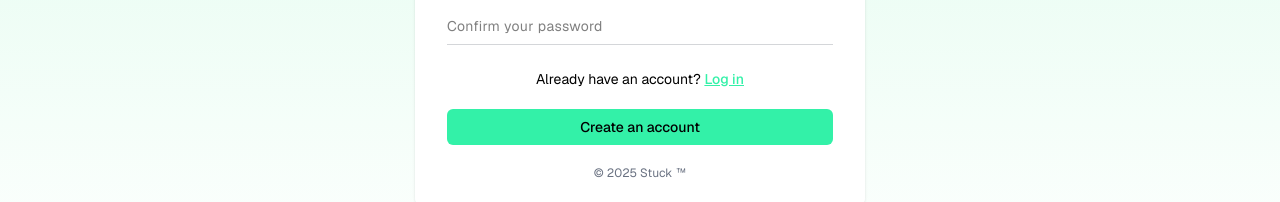
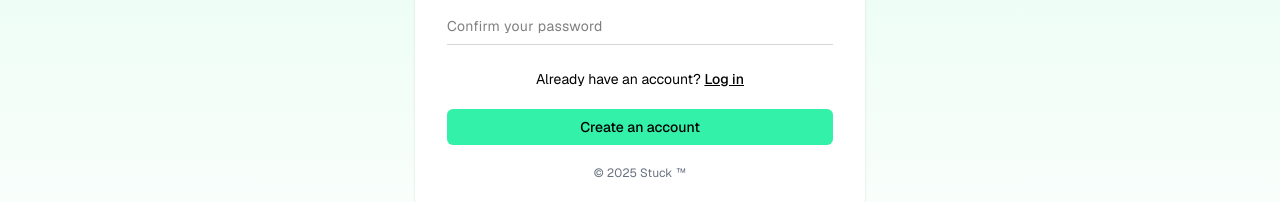
Before and after one commit to elsatafilajj/react-internship-project, a React (Vite) app: page /register in a window 1280 px wide. Shown: the part 498-700 px from the top of the page. Built offline with nearby package versions, Linux system fonts and the light colour scheme; no server answers.

Commit message:
fix/change text color in the signup form

```diff
--- a/src/components/RegisterForm/index.tsx
+++ b/src/components/RegisterForm/index.tsx
@@ -107,10 +107,7 @@ export const RegisterForm = () => {
             <div className="flex text-xs  flex-col space-y-5 items-center justify-between">
               <div className="text-sm text-black text-center">
                 Already have an account?{' '}
-                <Link
-                  to={RouteNames.Login}
-                  className="font-medium text-primary underline"
-                >
+                <Link to={RouteNames.Login} className="font-medium  underline">
                   Log in
                 </Link>
               </div>
```
